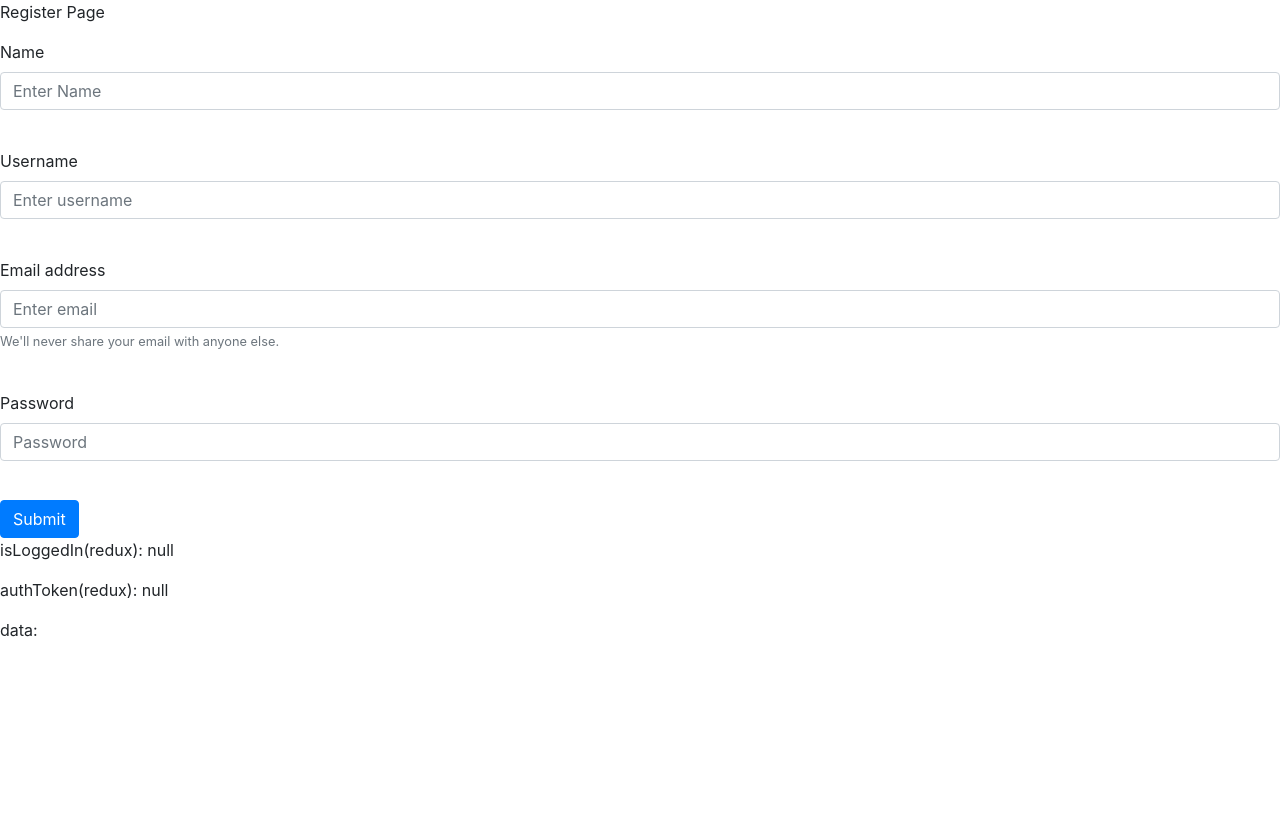
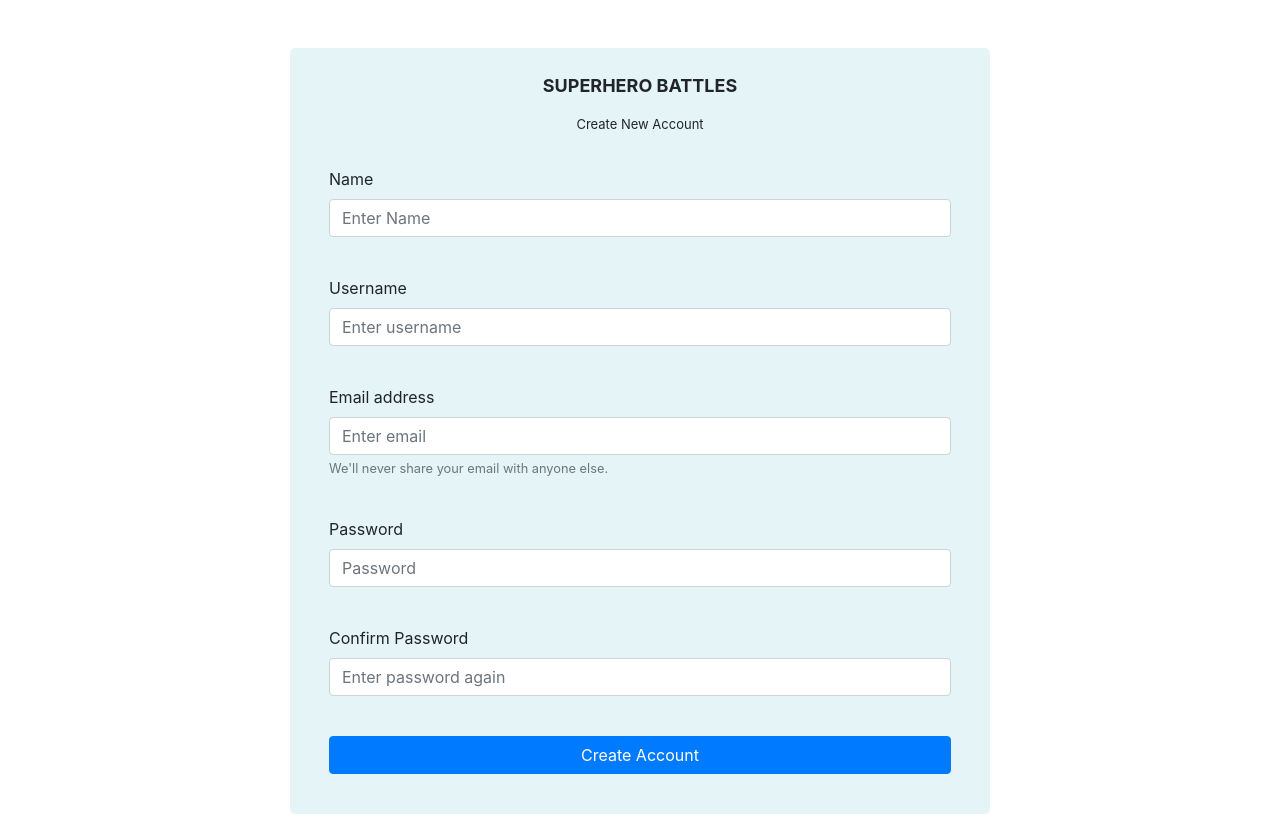
Before and after one commit to rohanbhatia96/hero-battles, a React (Create React App) app in the folder web/: page /register in a window 1280 px wide. Built offline with nearby package versions, Linux system fonts and the light colour scheme.

Commit message:
Register form updated + redux store updated

```diff
--- a/web/src/app/containers/RegisterForm.tsx
+++ b/web/src/app/containers/RegisterForm.tsx
@@ -1,11 +1,12 @@
-import { useMutation, ApolloError } from "@apollo/client";
+import { ApolloError, useMutation } from "@apollo/client";
 import { Formik, FormikHelpers } from "formik";
 import React from "react";
 import Button from "react-bootstrap/Button";
+import Col from "react-bootstrap/Col";
 import Form from "react-bootstrap/Form";
-import { useDispatch, useSelector } from "react-redux";
+import { useDispatch } from "react-redux";
 import { REGISTER_USER } from "../api/gqlQueries";
-import { RootState } from "../store/types/reducers";
+import userRegisterSchema from "../schemas/userRegisterSchema";
 import { Mutation, MutationRegisterArgs } from "../types/graphql";
 
 interface FormValues {
@@ -13,18 +14,11 @@ interface FormValues {
   username: string;
   email: string;
   password: string;
+  confirmPassword: string;
 }
 const RegisterForm: React.FC = () => {
-  const isLoggedIn = useSelector(
-    (state: RootState) => state.loginStateReducer.isLoggedIn
-  );
-  const authToken = useSelector(
-    (state: RootState) => state.loginStateReducer.authToken
-  );
   const dispatch = useDispatch();
   const onCompleted = (receivedData: Mutation) => {
-    console.log("success");
-    console.log(JSON.stringify(receivedData));
     dispatch({
       type: "SET_AUTH_TOKEN",
       payload: receivedData.register.authToken,
@@ -33,23 +27,22 @@ const RegisterForm: React.FC = () => {
   };
   const onError = (receivedError: ApolloError) => {
     //TODO: log error to the server
-    console.log("Snap! Theres an error");
-    console.log(receivedError);
   };
   const initialFormValues: FormValues = {
     name: "",
     username: "",
     email: "",
     password: "",
+    confirmPassword: "",
   };
-  const [register, { data, error, loading }] = useMutation<
-    Mutation,
-    MutationRegisterArgs
-  >(REGISTER_USER, {
+  const [register, { loading }] = useMutation<Mutation, MutationRegisterArgs>(
+    REGISTER_USER,
+    {
       onCompleted,
       onError,
-  });
-  const submitLoginForm = (
+    }
+  );
+  const submitRegisterForm = (
     values: FormValues,
     actions: FormikHelpers<FormValues>
   ) => {
@@ -57,13 +50,25 @@ const RegisterForm: React.FC = () => {
     actions.setSubmitting(false);
   };
   return (
-    <>
+    <Col xs={12}>
+      <Col xs={12} className="form-container py-4 px-4">
+        <Col xs={12} className="text-center">
+          <p className="login-upper-header">Superhero Battles</p>
+          <p className="login-upper-subtext">Create New Account</p>
+        </Col>
+        <Col xs={12} className="py-3">
           <Formik
             initialValues={initialFormValues}
-        onSubmit={submitLoginForm}
-        //validationSchema={userLoginSchema}
+            onSubmit={submitRegisterForm}
+            validationSchema={userRegisterSchema}
           >
-        {({ handleChange, handleSubmit, errors, isSubmitting, isValid }) => (
+            {({
+              handleChange,
+              handleSubmit,
+              errors,
+              isSubmitting,
+              isValid,
+            }) => (
               <Form
                 noValidate
                 onSubmit={(e) => {
@@ -90,7 +95,7 @@ const RegisterForm: React.FC = () => {
                     onChange={handleChange}
                   />
                   <Form.Text className="text-danger">
-                &#x200B;{errors.email}
+                    &#x200B;{errors.username}
                   </Form.Text>
                 </Form.Group>
 
@@ -120,20 +125,33 @@ const RegisterForm: React.FC = () => {
                     &#x200B;{errors.password}
                   </Form.Text>
                 </Form.Group>
+
+                <Form.Group controlId="confirm-password">
+                  <Form.Label>Confirm Password</Form.Label>
+                  <Form.Control
+                    type="password"
+                    placeholder="Enter password again"
+                    onChange={handleChange}
+                    name="confirmPassword"
+                  />
+                  <Form.Text className="text-danger">
+                    &#x200B;{errors.confirmPassword}
+                  </Form.Text>
+                </Form.Group>
+
                 <Button
                   type="submit"
                   disabled={isSubmitting || loading || !isValid}
+                  block
                 >
-              Submit
+                  Create Account
                 </Button>
               </Form>
             )}
           </Formik>
-      {error && <p>error: {JSON.stringify(error.message)}</p>}
-      <p>isLoggedIn(redux): {JSON.stringify(isLoggedIn)}</p>
-      <p>authToken(redux): {JSON.stringify(authToken)}</p>
-      <p>data: {JSON.stringify(data)}</p>
-    </>
+        </Col>
+      </Col>
+    </Col>
   );
 };
 
--- a/web/src/app/pages/Register.tsx
+++ b/web/src/app/pages/Register.tsx
@@ -1,12 +1,18 @@
 import React from "react";
+import Col from "react-bootstrap/esm/Col";
+import Container from "react-bootstrap/esm/Container";
+import Row from "react-bootstrap/esm/Row";
 import RegisterForm from "../containers/RegisterForm";
 
 const Register: React.FC = () => {
   return (
-    <>
-      <p>Register Page</p>
-      <RegisterForm />
-    </>
+    <Container>
+      <Row className="justify-content-center">
+        <Col xs={8} className="mt-5">
+          <RegisterForm />
+        </Col>
+      </Row>
+    </Container>
   );
 };
 
--- /dev/null
+++ b/web/src/app/schemas/userRegisterSchema.ts
@@ -0,0 +1,27 @@
+import { object, string } from "yup";
+
+const userRegisterSchema = object().shape({
+  name: string()
+    .label("name")
+    .required("Name can't be empty")
+    .min(2, "Name must have minimum 2 characters")
+    .max(20, "Name can have a maximum of 20 characters"),
+  username: string()
+    .label("username")
+    .required("Username can't be empty")
+    .min(5, "Username must have minimum 5 characters")
+    .max(12, "Username can have a maximum of 12 characters")
+    .matches(/^[a-z0-9]+$/i, "Username must contain only letters and numbers"),
+  email: string().label("email").email().required("Please enter a valid email"),
+  password: string()
+    .label("password")
+    .required()
+    .min(8, "Password must have at least 8 characters "),
+  confirmPassword: string()
+    .label("confirm-password")
+    .test("passwords-match", "Passwords don't match", function (value) {
+      return this.parent.password === value;
+    }),
+});
+
+export default userRegisterSchema;
--- a/web/src/app/store/reducers/loginStateReducer.ts
+++ b/web/src/app/store/reducers/loginStateReducer.ts
@@ -13,19 +13,18 @@ const loginStateReducer = (
 ): LoginState => {
   switch (action.type) {
     case SET_LOGIN_STATE:
-      state = {
+      return {
         ...state,
         isLoggedIn: action.payload,
       };
-      break;
     case SET_AUTH_TOKEN:
-      state = {
+      return {
         ...state,
         authToken: action.payload,
       };
-      break;
+    default:
+      return state;
   }
-  return state;
 };
 
 export default loginStateReducer;
```
Lines whose indentation alone changed are shown as unchanged.
